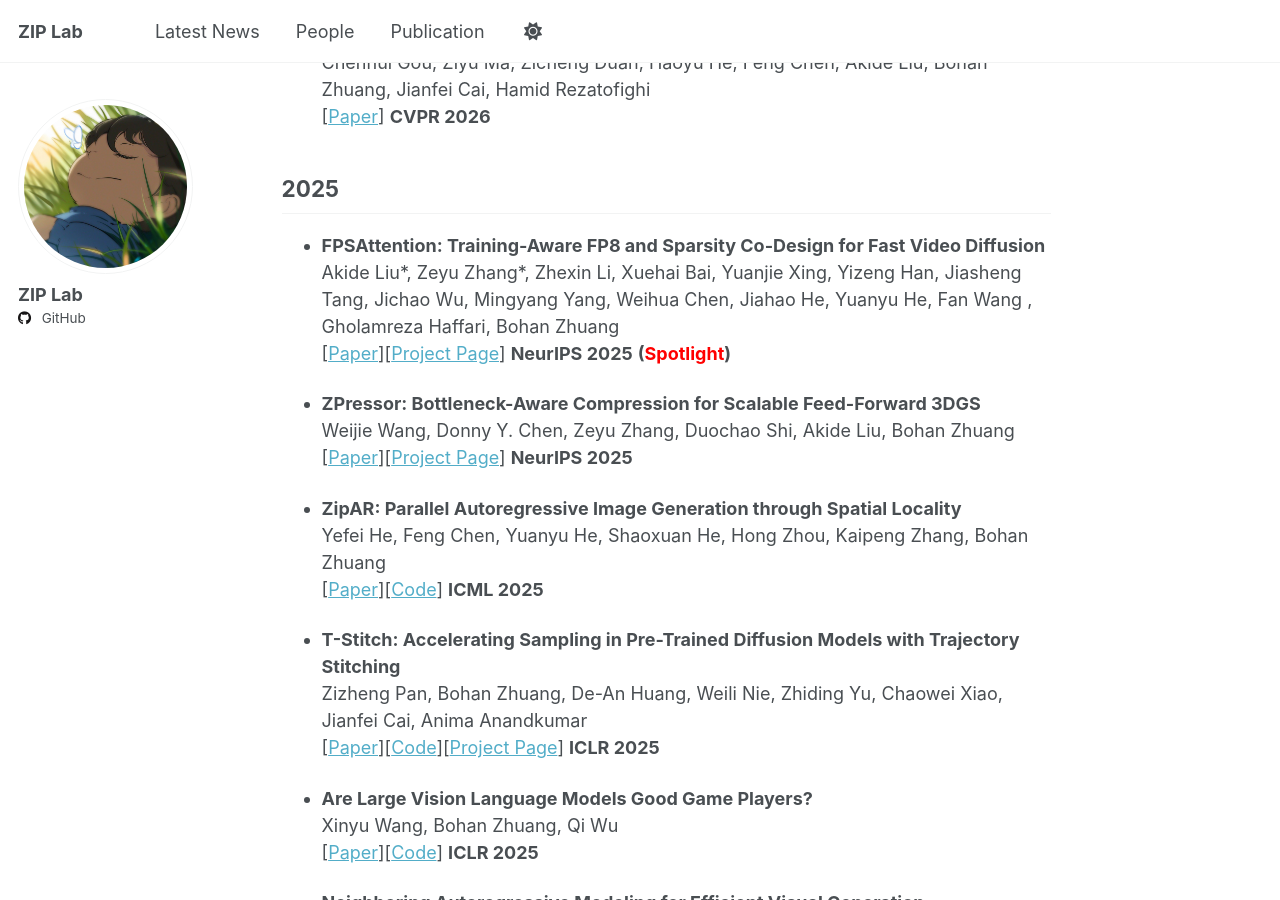
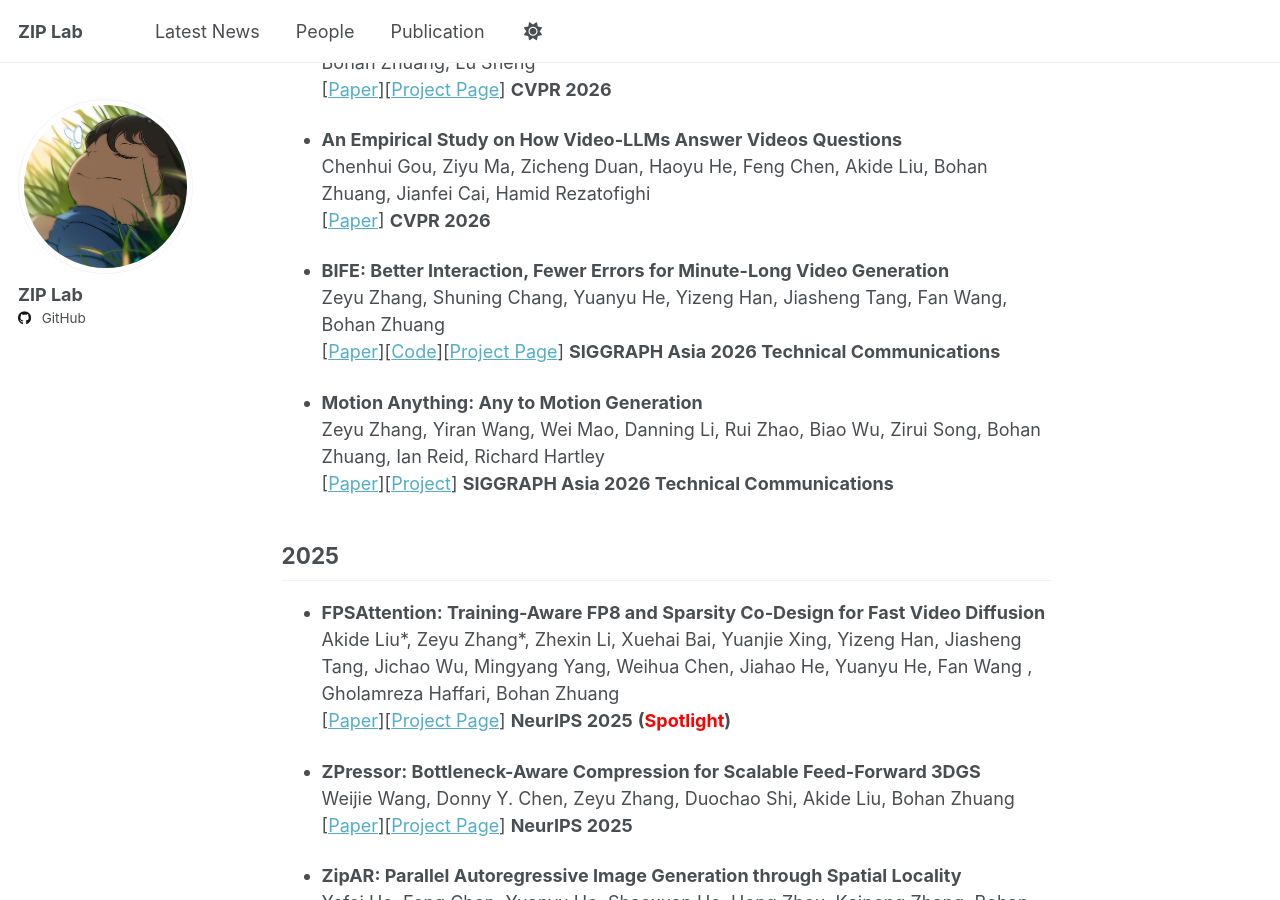
Before and after one commit to ziplab/ziplab.github.io, a Jekyll site: the page built from _pages/publication.md, in a window 1280 px wide and 900 px high, scrolled down 3284 px. Built offline with Jekyll 4.4.1, drawn with Linux system fonts in a browser that asks for light colours; some of the changed text lies outside the part shown.

Commit message:
Update publication.md

```diff
--- a/_pages/publication.md
+++ b/_pages/publication.md
@@ -67,6 +67,12 @@ Bowen Cui\*, Weijie Wang\*, Zeyu Zhang, Yefei He, Mingda Lin, Haoyu Zhao, Yuanyu
 \[[Paper](https://alexandertsui.github.io/block3d/assets/papers/block3d.pdf)\]\[[Project Page](https://alexandertsui.github.io/block3d/)\]\[[GitHub](https://github.com/ziplab/Block3D)\]
 
 
+- **ZipTok3D: High-Fidelity 3D Tokenization with Compact Token Prefixes**
+Mingda Lin, Weijie Wang, Zeyu Zhang, Bowen Cui, Yefei He, Haoyu Zhao, Yuanyu He, Donny Y. Chen, Feng Chen, Bohan Zhuang
+\[[Paper](https://arxiv.org/abs/2609.01740)\]\[[Project Page](https://forthloth.github.io/ziptok3d/)\]\[[GitHub](https://github.com/ziplab/ZipTok3D)\]
+
+
+
 ## 2026
 
 
@@ -113,7 +119,6 @@ Wangbo Zhao, Yizeng Han, Zhiwei Tang, Jiasheng Tang, Pengfei Zhou, Kai Wang, Boh
 \[[Paper](https://openreview.net/forum?id=sQ0g6EkpF7)\]   **ICLR 2026**
 
 
-
 - **COV: Chain-of-View Prompting for Spatial Reasoning**
 Haoyu Zhao, Akide Liu, Zeyu Zhang, Weijie Wang, Feng Chen, Ruihan Zhu, Gholamreza Haffari, Bohan Zhuang
 \[[Paper](https://arxiv.org/abs/2601.05172)\]\[[Code](https://github.com/ziplab/CoV)\]\[[Project Page](https://ziplab.co/CoV/)\]\[[HuggingFace](https://huggingface.co/papers/2601.05172)\]   **ACL 2026 (Findings)**
@@ -127,6 +132,16 @@ Zeren Chen, Xiaoya Lu, Zhijie Zheng, Pengrui Li, Lehan He, Yijin Zhou, Jing Shao
 - **An Empirical Study on How Video-LLMs Answer Videos Questions**
 Chenhui Gou, Ziyu Ma, Zicheng Duan, Haoyu He, Feng Chen, Akide Liu, Bohan Zhuang, Jianfei Cai, Hamid Rezatofighi
 \[[Paper](https://arxiv.org/abs/2508.15360)\] **CVPR 2026**
+
+
+- **BIFE: Better Interaction, Fewer Errors for Minute-Long Video Generation**
+Zeyu Zhang, Shuning Chang, Yuanyu He, Yizeng Han, Jiasheng Tang, Fan Wang, Bohan Zhuang
+\[[Paper](https://www.arxiv.org/abs/2511.22973)\]\[[Code](https://github.com/alibaba-damo-academy/Inferix)\]\[[Project Page](https://ziplab.co/BlockVid/)\] **SIGGRAPH Asia 2026 Technical Communications**
+
+
+- **Motion Anything: Any to Motion Generation**
+Zeyu Zhang, Yiran Wang, Wei Mao, Danning Li, Rui Zhao, Biao Wu, Zirui Song, Bohan Zhuang, Ian Reid, Richard Hartley
+\[[Paper](https://arxiv.org/abs/2503.06955)\]\[[Project](https://steve-zeyu-zhang.github.io/MotionAnything/)\] **SIGGRAPH Asia 2026 Technical Communications**
 
 
 
```
Also changed, not shown: other parts of _pages/publication.md (+0 -9 lines).
